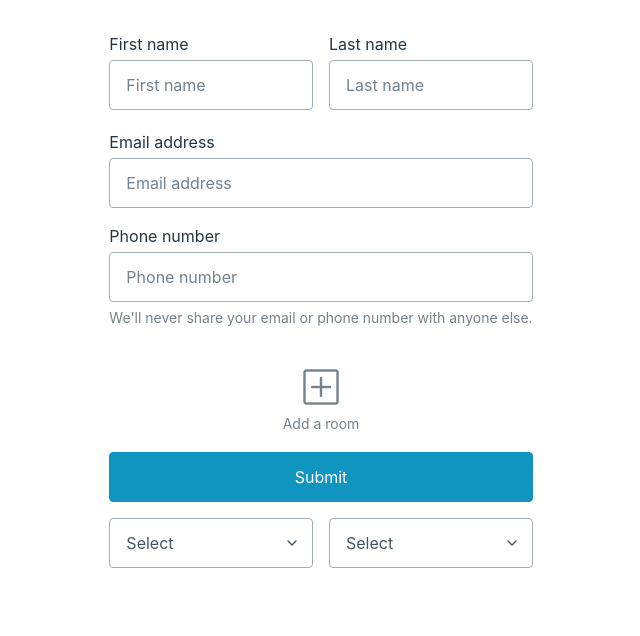
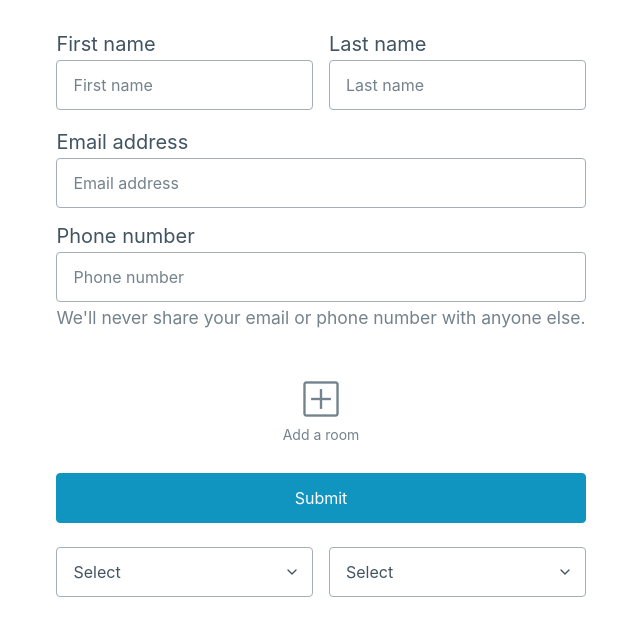
Before and after one commit to ericli18/real-estate, a Svelte app in the folder form-component/: page / in a window 1280 px wide. Shown: the top 636 px of the page, without its empty margins (319-959 px from the left). Built offline with nearby package versions, Linux system fonts and the light colour scheme.

Commit message:
add button styling

```diff
--- a/form-component/src/Form.svelte
+++ b/form-component/src/Form.svelte
@@ -1,10 +1,27 @@
+<script>
+    function onSubmit(e) {
+      const formData = new FormData(e.target);
+
+      const data = {};
+      for (let field of formData) {
+        const [key, value] = field;
+        data[key] = value;
+      }
+      console.log(data)
+    }
+
+    function makeRoom(e)
+    {
+        console.log("Hello");
+    }
+</script>
+
 <link
   rel="stylesheet"
   href="https://fonts.googleapis.com/css2?family=Material+Symbols+Outlined:opsz,wght,FILL,GRAD@20..48,100..700,0..1,-50..200"
 />
-
+<form on:submit|preventDefault={onSubmit}>
     <div class="grid">
-  <!-- Markup example 1: input is inside label -->
       <label for="firstname">
         First name
         <input
@@ -28,7 +45,6 @@
       </label>
     </div>
 
-<!-- Markup example 2: input is after label -->
     <label for="email">Email address</label>
     <input
       type="email"
@@ -42,17 +58,19 @@
     <input type="tel" id="phone" name="phone" placeholder="Phone number" required />
     <small>We'll never share your email or phone number with anyone else.</small>
 
-<div class='add-container grid'>
+    <div class='room-wrapper'>
+        <button type="button" class='add-container grid' on:click={makeRoom}>
             <div class='container'>
                 <span class="material-symbols-outlined">
                     add_box
                 </span>
                 <small>Add a room</small>
             </div>
+        </button>
     </div>
 
-<!-- Button -->
     <button type="submit">Submit</button>
+</form>
 
 
 <style>
@@ -73,4 +91,28 @@
         padding: 1rem;
     }
 
+    .room-wrapper
+    {
+        display: flex;
+        place-content: center;
+    }
+
+    button.add-container
+    {
+        background-color: white;
+        border: none;
+    }
+
+    button.add-container::selection
+    {
+        border: none;
+        background-color: white;
+    }
+
+    button.add-container:active
+    {
+        background-color:rgb(168, 182, 191);
+        border: none;
+    }
+
 </style>
```
Lines whose indentation alone changed are shown as unchanged.
